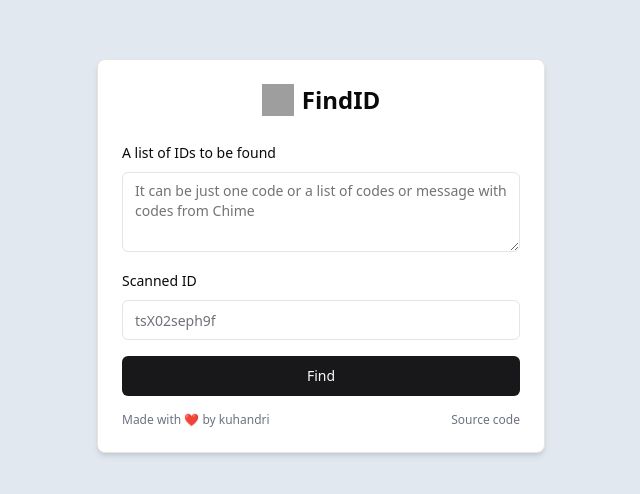
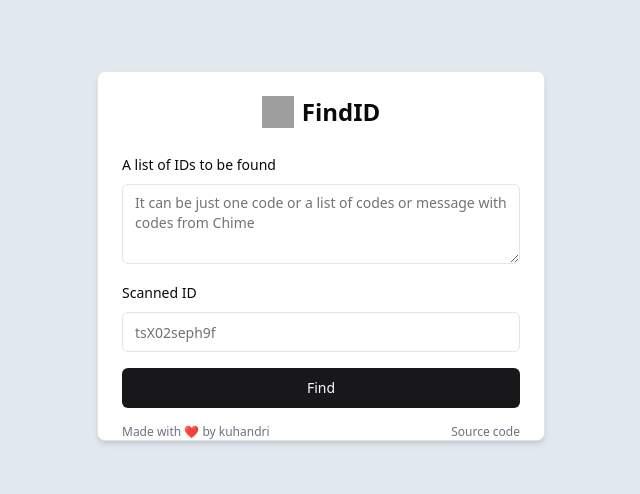
Before and after one commit to LWJerri/FindID, a React (Vite) app: page / in a window 1280 px wide. Shown: the part 144-638 px from the top of the page, without its empty margins (319-959 px from the left). Built offline with nearby package versions, Linux system fonts and the light colour scheme; grey boxes are pictures that could not be loaded.

Commit message:
Update Card UI component

```diff
--- a/src/components/ui/card.tsx
+++ b/src/components/ui/card.tsx
@@ -30,7 +30,7 @@ const CardDescription = React.forwardRef<HTMLParagraphElement, React.HTMLAttribu
 CardDescription.displayName = "CardDescription";
 
 const CardContent = React.forwardRef<HTMLDivElement, React.HTMLAttributes<HTMLDivElement>>(
-  ({ className, ...props }, ref) => <div ref={ref} className={cn("p-6 pt-0", className)} {...props} />,
+  ({ className, ...props }, ref) => <div ref={ref} className={cn("px-6 pt-0", className)} {...props} />,
 );
 CardContent.displayName = "CardContent";
 
```
